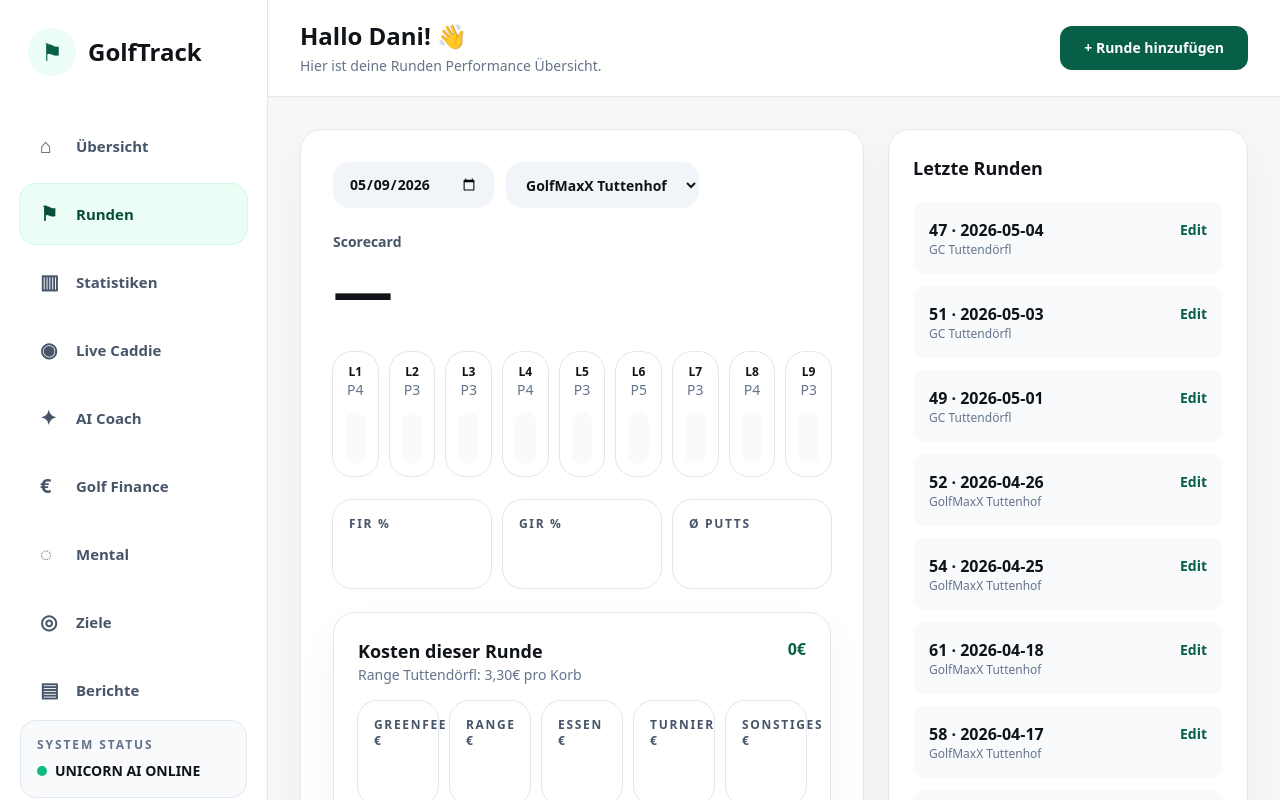
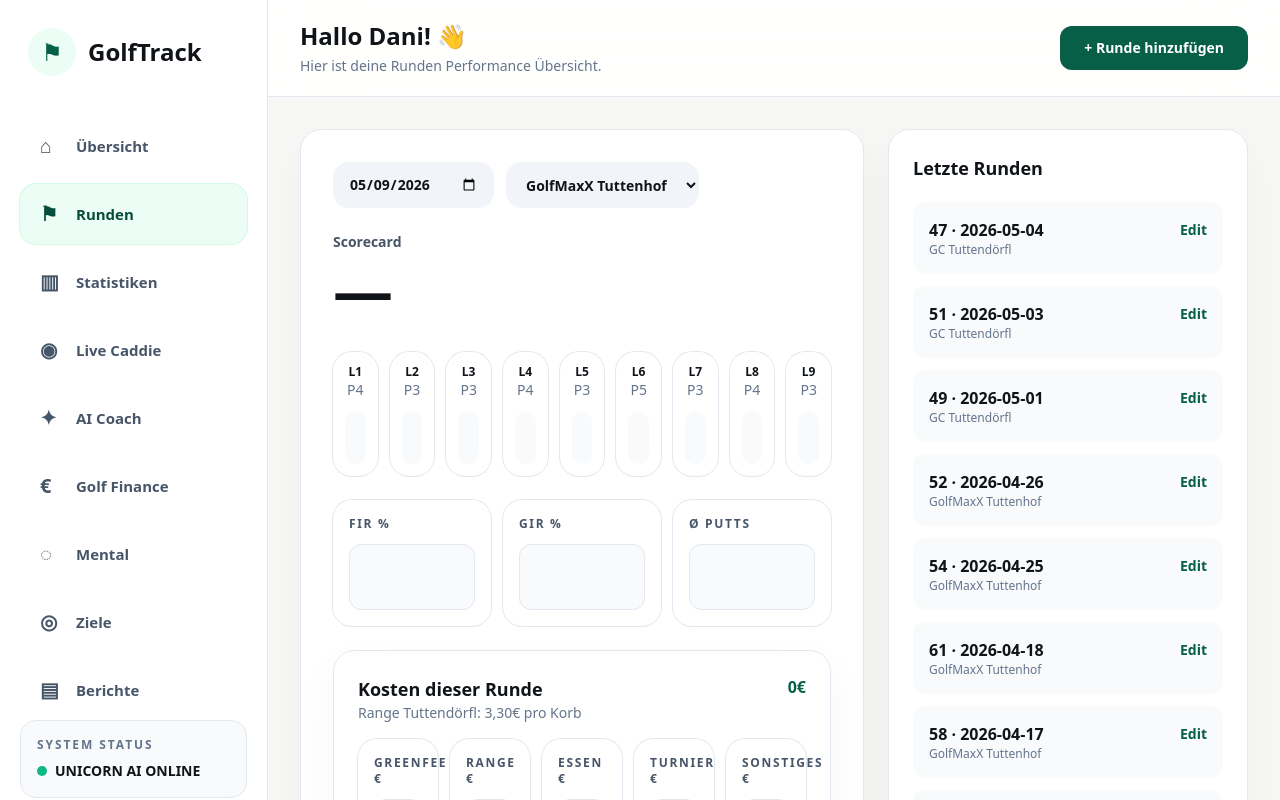
Before and after one commit to danielakoch3011-cloud/golftracker, a React (Vite) app: page / in a window 1280 px wide. Both pictures are taken after a click on the button "+ Runde hinzufügen". Shown: the top 800 px of the page. Built offline with nearby package versions, Linux system fonts and the light colour scheme.

Commit message:
Update App.jsx

```diff
--- a/src/App.jsx
+++ b/src/App.jsx
@@ -87,7 +87,25 @@ const eur = (v) => `${Math.round(Number(v) || 0)}€`;
 
 function loadRounds() {
   try {
-    return JSON.parse(localStorage.getItem(STORAGE_KEY)) || demoRounds;
+    const saved = JSON.parse(localStorage.getItem(STORAGE_KEY));
+    if (!Array.isArray(saved) || saved.length === 0) return demoRounds;
+
+    const clean = saved
+      .filter((r) => r && courses[r.courseKey] && Array.isArray(r.holes) && r.holes.length === 9)
+      .map((r) => ({
+        ...r,
+        id: r.id || uid(),
+        date: r.date || new Date().toISOString().slice(0, 10),
+        total: Number(r.total) || r.holes.reduce((s, v) => s + (Number(v) || 0), 0),
+        fir: Number(r.fir) || 0,
+        gir: Number(r.gir) || 0,
+        putts: Number(r.putts) || 0,
+        costs: { greenfee: 0, range: 0, food: 0, tournament: 0, other: 0, ...(r.costs || {}) },
+        mental: { focus: 5, energy: 5, frustration: 5, confidence: 5, management: 5, ...(r.mental || {}) },
+        courseRating: { overall: 5, greens: 5, fairways: 5, atmosphere: 5, playAgain: true, ...(r.courseRating || {}) },
+      }));
+
+    return clean.length ? clean : demoRounds;
   } catch {
     return demoRounds;
   }
@@ -205,8 +223,18 @@ function Kpi({ icon, label, value, sub, trend }) {
     </Card>
   );
 }
-function MiniInput({ label, value, onChange }) {
-  return <label className="rounded-[1.2rem] bg-white p-4 ring-1 ring-slate-200"><div className="text-xs font-bold uppercase tracking-[0.14em] text-slate-600">{label}</div><input value={value} onChange={(e) => onChange(e.target.value)} className="mt-2 w-full bg-transparent text-2xl font-bold outline-none" /></label>;
+function MiniInput({ label, value, onChange, type = "text" }) {
+  return (
+    <label className="rounded-[1.2rem] bg-white p-4 ring-1 ring-slate-200">
+      <div className="text-xs font-bold uppercase tracking-[0.14em] text-slate-600">{label}</div>
+      <input
+        type={type}
+        value={value ?? ""}
+        onChange={(e) => onChange(e.target.value)}
+        className="mt-3 w-full rounded-xl border border-slate-200 bg-slate-50 px-4 py-4 text-2xl font-bold outline-none transition focus:border-emerald-500 focus:bg-white"
+      />
+    </label>
+  );
 }
 function BarRow({ label, value }) {
   const safeValue = Math.max(6, Math.min(100, Number(value) || 0));
@@ -517,7 +545,7 @@ function FinanceScreen({ rounds }) {
         {sorted.slice(0, 8).map((r) => (
           <div key={r.id} className="grid grid-cols-4 border-t py-3 text-sm font-semibold">
             <span>{r.date}</span>
-            <span>{courses[r.courseKey].name}</span>
+            <span>{(courses[r.courseKey]?.name || "Unbekannter Platz")}</span>
             <span className="text-right">{r.total}</span>
             <span className="text-right text-emerald-800">{eur(roundCost(r))}</span>
           </div>
```
